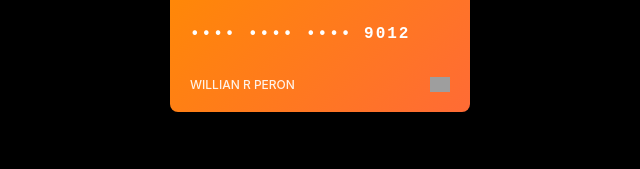
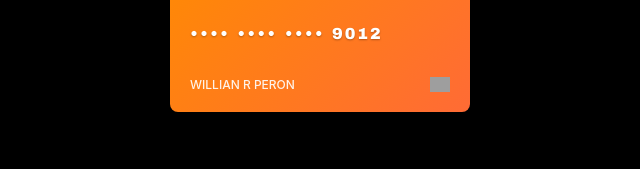
Before and after one commit to williann13-hub/SamsungWallet, a plain HTML site: page index.html in a window 1280 px wide. Shown: the part 176-345 px from the top of the page, 320-960 px from the left. Drawn offline with Linux system fonts and the light colour scheme; grey boxes are pictures that could not be loaded.

Commit message:
Update index.html

```diff
--- a/index.html
+++ b/index.html
@@ -244,10 +244,11 @@
 
         .card-number {
             font-size: 16px;
-            font-weight: 600;
+            font-weight: 900;
+            font-family: 'Arial Black', Arial, sans-serif;
             letter-spacing: 2px;
             margin: 15px 0;
-            font-family: 'Courier New', monospace;
+            text-shadow: 0 1px 2px rgba(0, 0, 0, 0.3);
         }
 
         .card-info {
```
